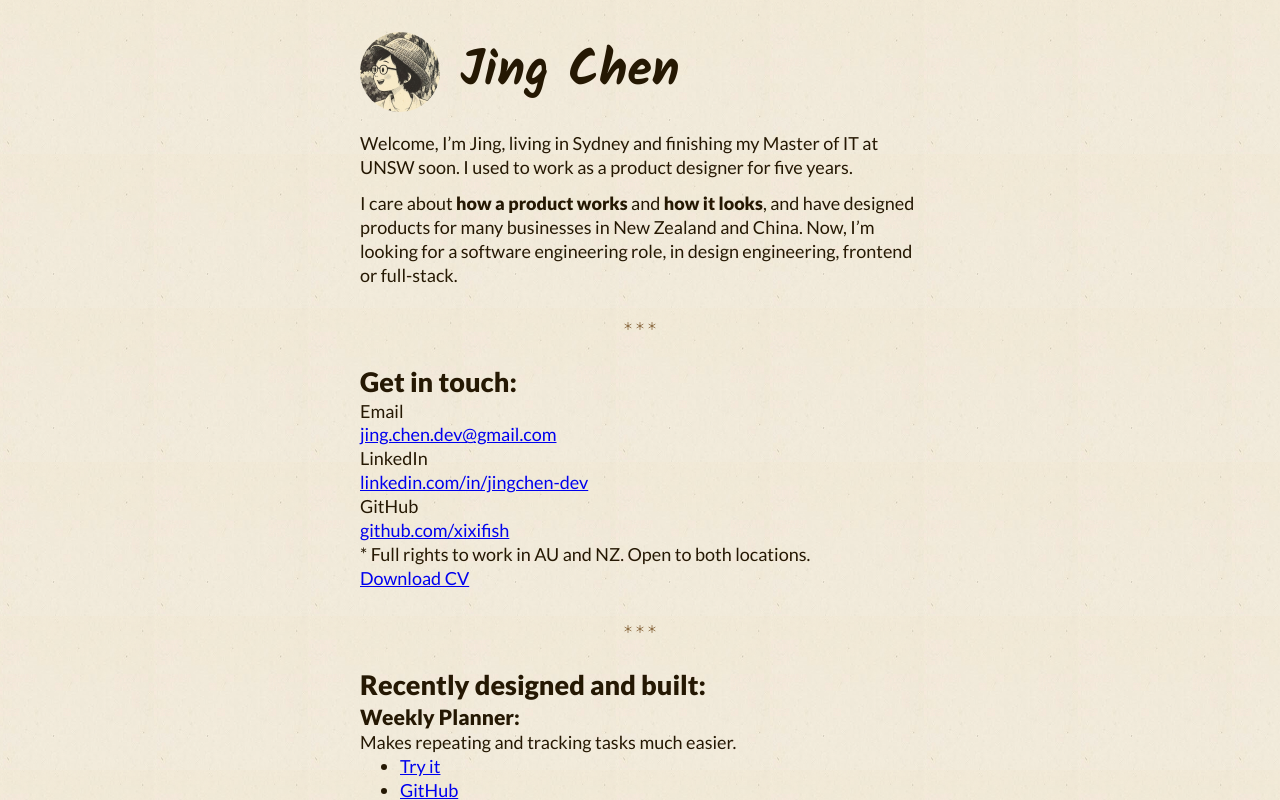
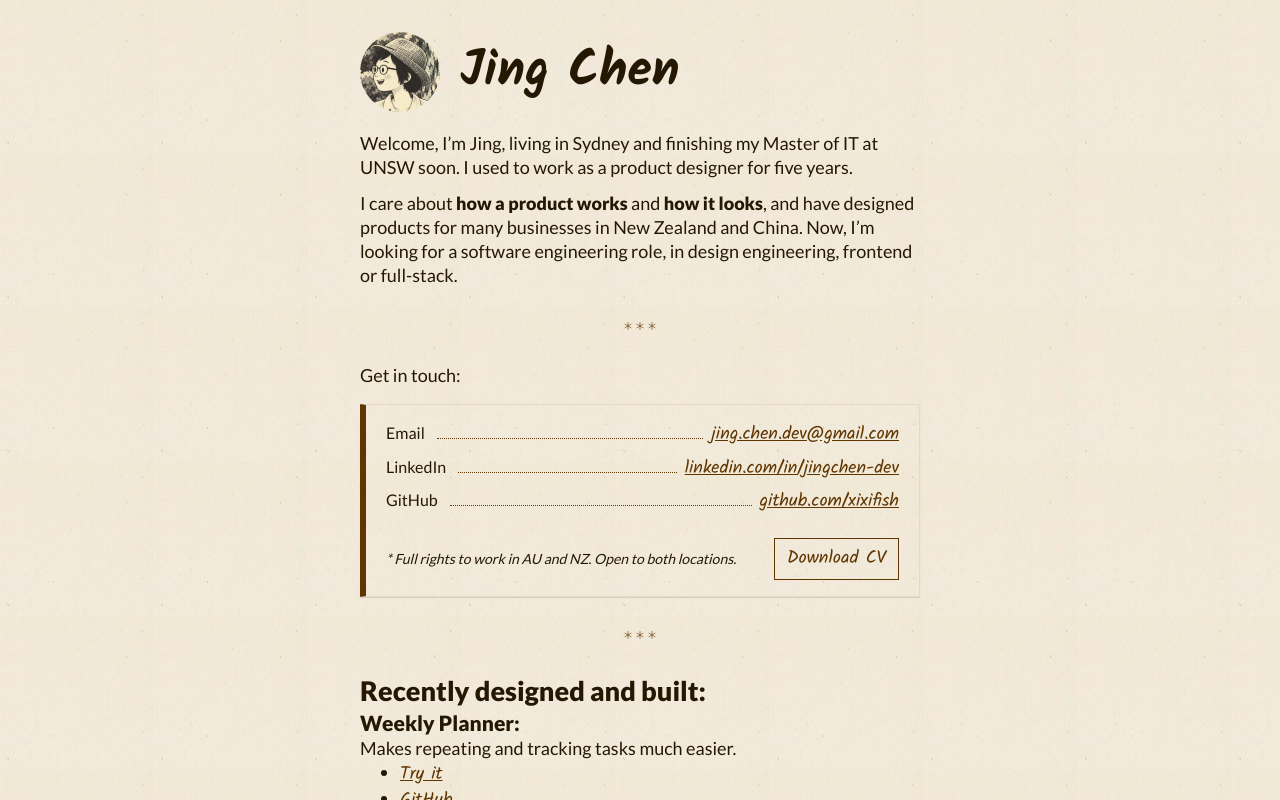
Before and after one commit to xixifish/personal-website, a Next.js app: page / in a window 1280 px wide. Shown: the top 800 px of the page. Built offline with nearby package versions, Linux system fonts and the light colour scheme.

Commit message:
Add ContactCard component

```diff
--- a/app/globals.css
+++ b/app/globals.css
@@ -31,6 +31,11 @@
   margin: 0;
 }
 
+a {
+  color: var(--color-brown);
+  font-family: var(--font-hand);
+}
+
 body {
   font-family: var(--font-body);
   font-size: var(--text-body);
--- a/app/page.tsx
+++ b/app/page.tsx
@@ -1,6 +1,7 @@
 import styles from "./page.module.css";
 import Image from "next/image";
 import { Divider } from "@/components/Divider";
+import { ContactCard } from "@/components/ContactCard";
 
 export default function Home() {
   return (
@@ -29,31 +30,9 @@ export default function Home() {
           </p>
         </div>
         <Divider />
-        <section className={styles.contact}>
-          <h2>Get in touch:</h2>
-          <dl>
-            <dt>Email</dt>
-            <dd>
-              <a href="mailto:jing.chen.dev@gmail.com">
-                jing.chen.dev@gmail.com
-              </a>
-            </dd>
 
-            <dt>LinkedIn</dt>
-            <dd>
-              <a href="https://www.linkedin.com/in/jingchen-dev">
-                linkedin.com/in/jingchen-dev
-              </a>
-            </dd>
+        <ContactCard />
 
-            <dt>GitHub</dt>
-            <dd>
-              <a href="https://github.com/xixifish">github.com/xixifish</a>
-            </dd>
-          </dl>
-          <p>* Full rights to work in AU and NZ. Open to both locations.</p>
-          <a href="#">Download CV</a>
-        </section>
         <Divider />
         <section>
           <h2>Recently designed and built:</h2>
--- /dev/null
+++ b/components/ContactCard.module.css
@@ -0,0 +1,69 @@
+.heading {
+  font-size: var(--text-body);
+  font-weight: 400;
+  margin-bottom: var(--space-4);
+}
+
+.card {
+  border: 1px solid var(--color-line);
+  border-left: 6px solid var(--color-brown);
+  border-radius: 1px;
+  box-shadow: 0 1px 1px rgb(0 0 0 / 0.12);
+  padding-block: var(--space-4);
+  padding-inline: var(--space-5);
+}
+
+.list {
+  display: flex;
+  flex-direction: column;
+  gap: var(--space-2);
+}
+
+.row {
+  display: flex;
+  align-items: baseline;
+}
+
+.label {
+  font-size: var(--text-label);
+  flex: 1;
+  display: flex;
+  align-items: baseline;
+  gap: var(--space-3);
+}
+
+.label::after {
+  content: "";
+  flex: 1;
+  border-bottom: 1px dotted var(--color-brown);
+}
+
+.value {
+  margin-left: var(--space-2);
+}
+
+.bottom {
+  display: flex;
+  justify-content: space-between;
+  align-items: center;
+  gap: var(--space-4);
+  margin-top: var(--space-6);
+}
+
+.note {
+  font-size: var(--text-small);
+  font-style: italic;
+}
+
+.downloadCV {
+  border: 1px solid var(--color-brown);
+  text-decoration: none;
+  padding: var(--space-2) var(--space-3);
+  text-box: trim-both cap alphabetic;
+}
+
+.downloadCV:hover,
+.downloadCV:focus-visible {
+  background-color: var(--color-brown);
+  color: var(--color-paper);
+}
--- /dev/null
+++ b/components/ContactCard.tsx
@@ -0,0 +1,47 @@
+import styles from "./ContactCard.module.css";
+
+const CONTACTS = [
+  {
+    label: "Email",
+    href: "mailto:jing.chen.dev@gmail.com",
+    text: "jing.chen.dev@gmail.com",
+  },
+  {
+    label: "LinkedIn",
+    href: "https://www.linkedin.com/in/jingchen-dev",
+    text: "linkedin.com/in/jingchen-dev",
+  },
+  {
+    label: "GitHub",
+    href: "https://github.com/xixifish",
+    text: "github.com/xixifish",
+  },
+];
+
+export function ContactCard() {
+  return (
+    <section className={styles.contact}>
+      <h2 className={styles.heading}>Get in touch:</h2>
+      <div className={styles.card}>
+        <dl className={styles.list}>
+          {CONTACTS.map((contact) => (
+            <div key={contact.label} className={styles.row}>
+              <dt className={styles.label}>{contact.label}</dt>
+              <dd className={styles.value}>
+                <a href={contact.href}>{contact.text}</a>
+              </dd>
+            </div>
+          ))}
+        </dl>
+        <div className={styles.bottom}>
+          <p className={styles.note}>
+            * Full rights to work in AU and NZ. Open to both locations.
+          </p>
+          <a className={styles.downloadCV} href="#">
+            Download CV
+          </a>
+        </div>
+      </div>
+    </section>
+  );
+}
```
